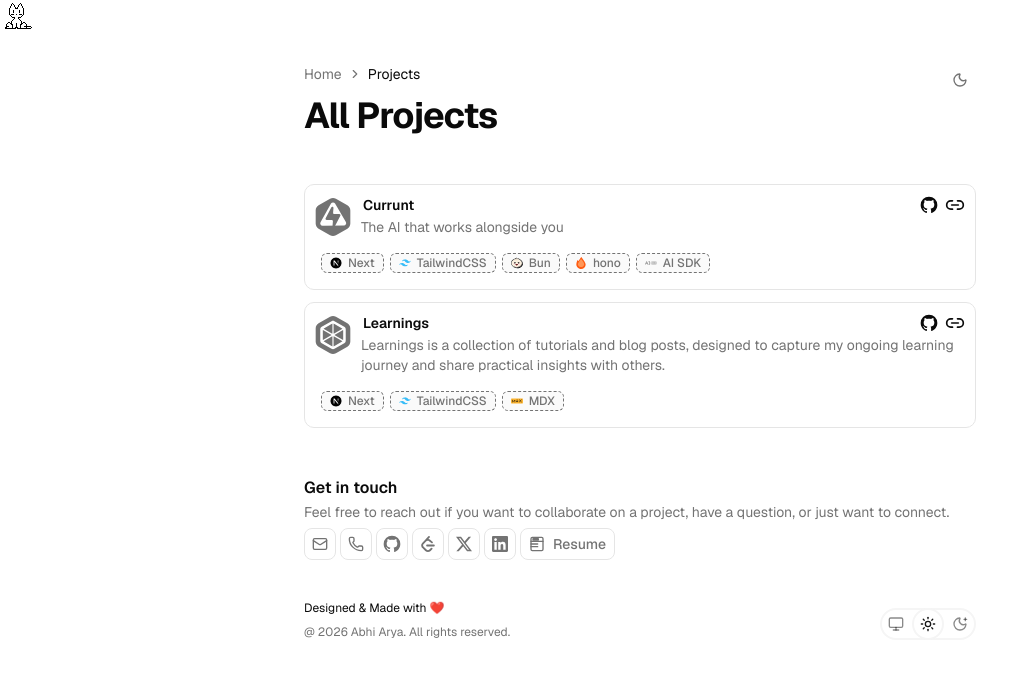
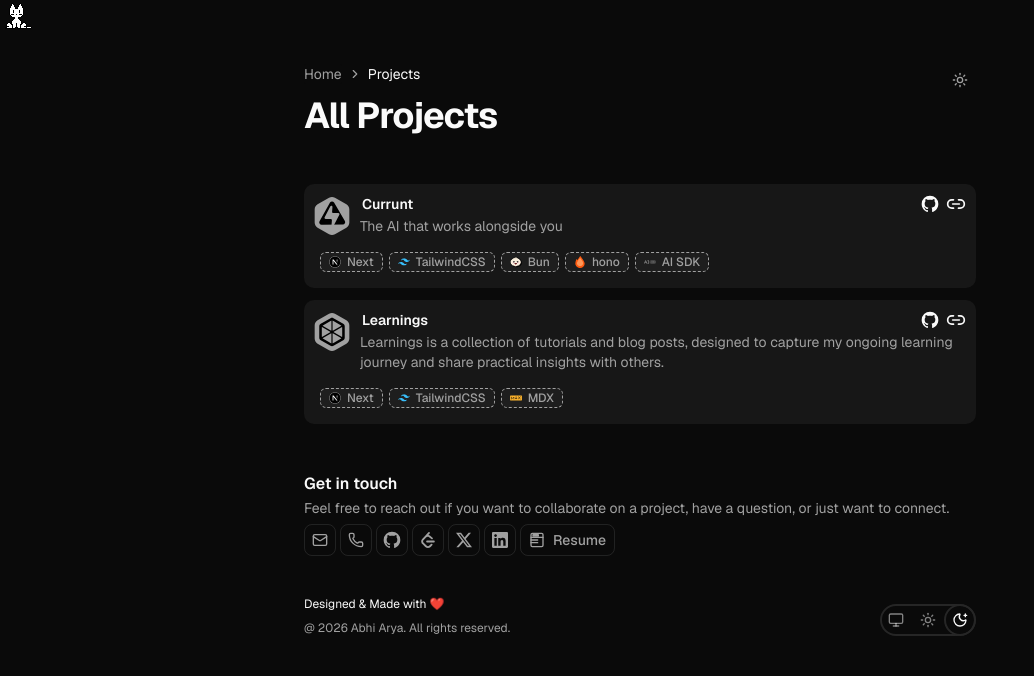
Before and after one commit to abhiaryain/abhiaryain, a Next.js app: page /projects in a window 1280 px wide. Shown: the top 676 px of the page, without its empty margins (0-1034 px from the left). Built offline with nearby package versions, Linux system fonts and the light colour scheme.

Commit message:
fix: hydration issue

```diff
--- a/src/app/layout.tsx
+++ b/src/app/layout.tsx
@@ -95,7 +95,7 @@ export default async function RootLayout({ children }: LayoutProps<"/">) {
       >
         <ThemeProvider
           attribute="class"
-          defaultTheme="light"
+          defaultTheme="dark"
           enableSystem
           disableTransitionOnChange
         >
--- a/src/components/about.tsx
+++ b/src/components/about.tsx
@@ -23,11 +23,16 @@ export function About() {
       <SectionContent>
         <FadeItem>
           <span className="font-mono text-muted-foreground text-sm leading-6">
-            I&apos;m a software engineer experienced in building scalable
-            backend systems using <TagList tags={skills} /> and more. Currently,
-            I&apos;m building <TagList tags={shipping} /> while contributing to
-            open-source projects. When I&apos;m not writing code, you&apos;ll
-            find me writing articles about my <TagList tags={writes} />
+            {
+              "I'm a software engineer experienced in building scalable backend systems using "
+            }
+            <TagList tags={skills} />
+            {" and more. Currently, I'm building "}
+            <TagList tags={shipping} />
+            {
+              " while contributing to open-source projects. When I'm not writing code, you'll find me writing articles about my "
+            }
+            <TagList tags={writes} />
           </span>
         </FadeItem>
       </SectionContent>
--- a/src/components/badges.tsx
+++ b/src/components/badges.tsx
@@ -24,7 +24,7 @@ export function Badges({
         "bg-accent/50 hover:bg-accent",
         "rounded-sm transition-[background]",
         "border-muted-foreground border-dashed [&>svg]:size-3",
-        "focus-visible:border-transparent focus-visible:outline-none focus-visible:ring-2 focus-visible:ring-ring/50 o",
+        "focus-visible:border-transparent focus-visible:outline-none focus-visible:ring-2 focus-visible:ring-ring/50",
         className,
       )}
     >
--- a/src/components/icons/ai-sdk.tsx
+++ b/src/components/icons/ai-sdk.tsx
@@ -23,7 +23,7 @@ export function AiSDK(props: LucideProps) {
         height="75"
         rx="37.5"
         stroke="currentColor"
-        stroke-width="8"
+        strokeWidth="8"
       />
       <path
         d="M183.603 51.8472C184.393 56.468 187.677 59.508 193.088 59.508C197.222 59.508 200.019 57.8664 199.958 54.7048C199.897 51.5432 197.222 49.7192 190.473 48.0776C181.11 45.828 175.091 42.0584 175.091 35.1272C175.091 27.284 181.657 22.3592 191.507 22.3592C201.113 22.3592 207.68 28.2568 208.713 36.9512L199.472 37.4376C198.985 32.8776 195.824 30.02 191.264 30.02C187.251 30.02 184.393 32.0872 184.576 35.2488C184.697 38.8968 188.953 40.1128 193.574 41.268C203.241 43.396 209.382 47.5304 209.382 54.4008C209.382 62.6088 202.147 67.2296 192.845 67.2296C182.326 67.2296 174.909 61.3928 174.301 52.2728L183.603 51.8472ZM226.773 23.332C240.757 23.332 248.601 31.1144 248.601 44.9768C248.601 58.7784 240.879 66.5 227.138 66.5H211.877V23.332H226.773ZM221.119 58.7176H226.773C235.164 58.7176 239.177 54.2792 239.177 44.916C239.177 35.5528 235.164 31.1144 226.773 31.1144H221.119V58.7176ZM250.431 23.332H259.672V42.18L275.359 23.332H286.12L270.252 42.3624L287.093 66.5H276.575L264.172 48.564L259.672 53.7928V66.5H250.431V23.332Z"
--- a/src/components/theme-switcher/theme-switcher.tsx
+++ b/src/components/theme-switcher/theme-switcher.tsx
@@ -1,3 +1,5 @@
+"use client";
+
 import { MonitorIcon, MoonStarIcon, SunIcon } from "lucide-react";
 import { motion } from "motion/react";
 import { useTheme } from "next-themes";
```
